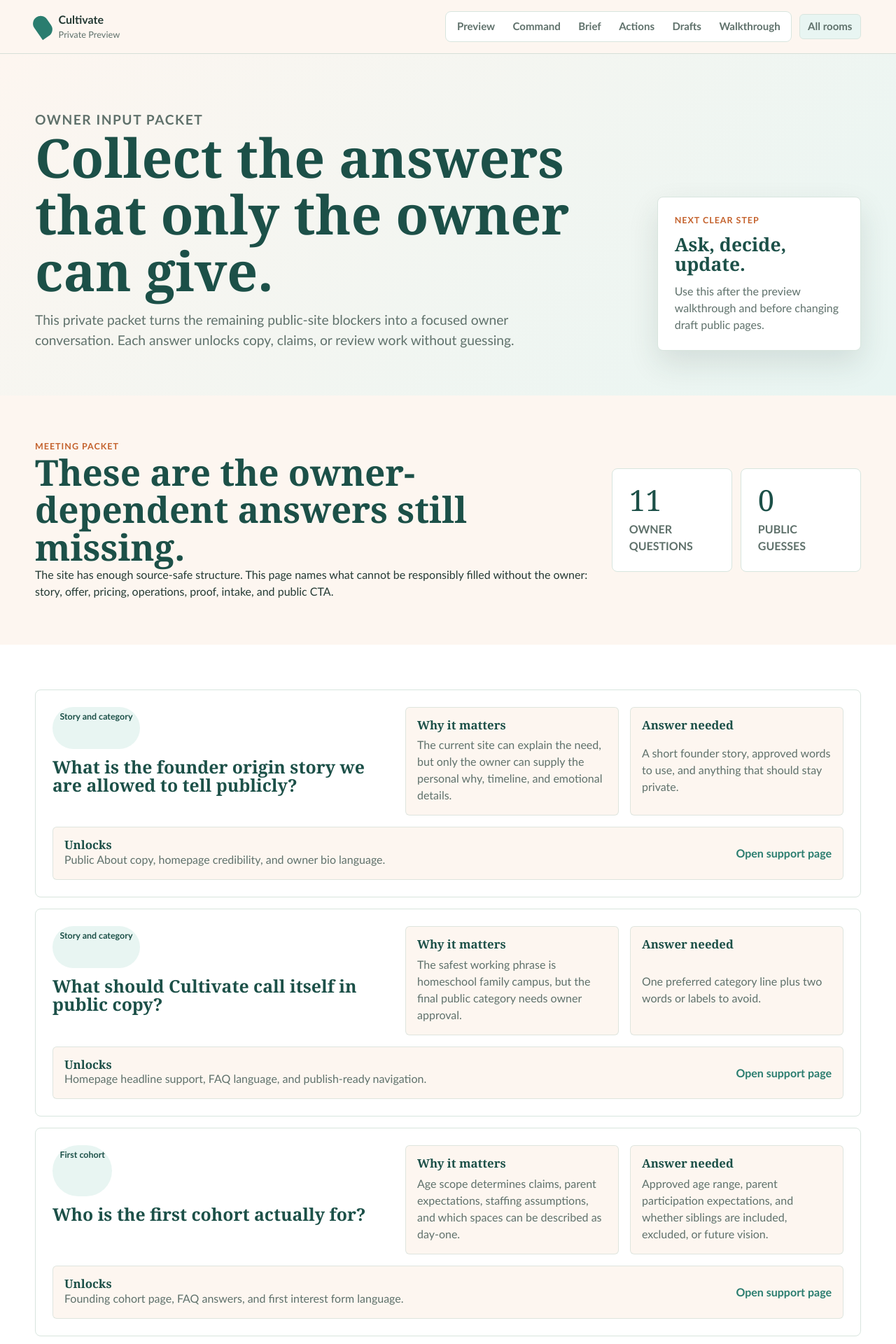
After one commit to Josue-Gimbernard/Cultivate_Web, a Flask app: page /owner-input-packet in a window 1280 px wide. The commit adds this page. Shown: the top 1920 px of the page at 70% size. Run offline with Flask 3, Linux system fonts and the light colour scheme; the visitor is signed in with stand-in values (Sample User, id 1).

Commit message:
Add owner input packet

```diff
--- a/app.py
+++ b/app.py
@@ -148,6 +148,16 @@ class AssumptionItem:
     safe_basis: str
     current_use: str
     owner_needed: str
+
+
+@dataclass(frozen=True)
+class OwnerInputItem:
+    category: str
+    question: str
+    why_it_matters: str
+    answer_shape: str
+    unlocks: str
+    support_route: str
 
 
 @dataclass(frozen=True)
@@ -1010,6 +1020,98 @@ ASSUMPTION_ITEMS = [
 ]
 
 
+OWNER_INPUT_ITEMS = [
+    OwnerInputItem(
+        "Story and category",
+        "What is the founder origin story we are allowed to tell publicly?",
+        "The current site can explain the need, but only the owner can supply the personal why, timeline, and emotional details.",
+        "A short founder story, approved words to use, and anything that should stay private.",
+        "Public About copy, homepage credibility, and owner bio language.",
+        "draft_about",
+    ),
+    OwnerInputItem(
+        "Story and category",
+        "What should Cultivate call itself in public copy?",
+        "The safest working phrase is homeschool family campus, but the final public category needs owner approval.",
+        "One preferred category line plus two words or labels to avoid.",
+        "Homepage headline support, FAQ language, and publish-ready navigation.",
+        "what_cultivate_is",
+    ),
+    OwnerInputItem(
+        "First cohort",
+        "Who is the first cohort actually for?",
+        "Age scope determines claims, parent expectations, staffing assumptions, and which spaces can be described as day-one.",
+        "Approved age range, parent participation expectations, and whether siblings are included, excluded, or future vision.",
+        "Founding cohort page, FAQ answers, and first interest form language.",
+        "founding_cohort",
+    ),
+    OwnerInputItem(
+        "First cohort",
+        "What schedule, term length, location, and capacity are realistic for the first version?",
+        "The site can stay phase-based now, but public copy needs concrete boundaries before families respond.",
+        "Preferred days/times, approximate term length, location stance, and target family or child capacity.",
+        "Draft cohort details, launch roadmap, and owner-ready intake questions.",
+        "cohort_blueprint",
+    ),
+    OwnerInputItem(
+        "Offer and pricing",
+        "What can be said about price, membership, donations, and scholarship support?",
+        "Pricing language affects trust immediately and should not be guessed from the concept docs.",
+        "Approved stance: no pricing yet, estimated range, founder price, application-first, or another model.",
+        "Offer model, homepage calls to action, and public FAQ.",
+        "membership_model",
+    ),
+    OwnerInputItem(
+        "Operations",
+        "Which spaces are actually available in the first version?",
+        "Cultivate has a rich campus vision, but day-one availability must stay narrower than the dream unless confirmed.",
+        "A list of spaces that are available now, future-only, partner-dependent, or intentionally not public.",
+        "Spaces page, homepage proof points, and approval matrix updates.",
+        "spaces",
+    ),
+    OwnerInputItem(
+        "Operations",
+        "How should Sprout Space, childcare, cafe, Foxtail, rentals, and The Wilds be handled publicly?",
+        "These are the highest-risk promise areas because they imply licensing, food service, partnerships, employment, or facilities.",
+        "For each item: public now, private vision, validate later, or remove from public copy.",
+        "FAQ, source evidence, launch readiness, and public page safety.",
+        "launch_readiness",
+    ),
+    OwnerInputItem(
+        "Teen contribution",
+        "What kinds of teen responsibility are approved for public description?",
+        "The teen vision is compelling, but language must avoid accidental employment or childcare-supervision claims.",
+        "Approved examples of teen contribution, supervision boundaries, and words to avoid.",
+        "The Summit copy, FAQ responses, and parent trust language.",
+        "glossary",
+    ),
+    OwnerInputItem(
+        "Intake and privacy",
+        "What information can an interest form collect, and who receives it?",
+        "The current interest page is disabled because real family data needs a clear process before collection.",
+        "Fields to collect, where responses go, follow-up owner, data-retention stance, and privacy wording.",
+        "Enabled interest page, CTA copy, and publish gate clearance.",
+        "founding_family_interest",
+    ),
+    OwnerInputItem(
+        "Trust and proof",
+        "What photos, testimonials, credentials, partners, or local proof can be used?",
+        "The site can be polished without proof, but owner-approved trust assets will make the private preview feel closer to public-ready.",
+        "Approved assets, captions, attribution rules, and items that need permission first.",
+        "Homepage richness, About credibility, and owner presentation polish.",
+        "source_evidence",
+    ),
+    OwnerInputItem(
+        "Public launch",
+        "What call to action should a first public page use?",
+        "Public visitors need a clear next step, but the CTA must match the approved intake and launch readiness.",
+        "Preferred CTA label, destination, contact method, and whether the page is invite-only, interest-only, or application-based.",
+        "Draft homepage, cohort page, FAQ, and Railway test-domain review.",
+        "public_draft_hub",
+    ),
+]
+
+
 PUBLIC_DRAFT_ITEMS = [
     PublicDraftItem(
         "Home",
@@ -1175,6 +1277,13 @@ REVIEW_SURFACES = [
         "You want the next approval conversation to end with specific choices.",
         "Which decisions unlock the next build?",
         "owner_decisions",
+    ),
+    ReviewSurface(
+        "Planning",
+        "Owner Input Packet",
+        "You need the exact questions that turn the private preview into approved public copy.",
+        "What does the owner need to answer next?",
+        "owner_input_packet",
     ),
     ReviewSurface(
         "Safety",
@@ -1403,6 +1512,7 @@ DIRECTORY_NAV = (
             NavItem("Blueprint", "cohort_blueprint"),
             NavItem("Signals", "impact_signals"),
             NavItem("Readiness", "launch_readiness"),
+            NavItem("Input Packet", "owner_input_packet"),
         ),
     ),
     NavSection(
@@ -1839,6 +1949,12 @@ def create_app() -> Flask:
             decisions=DECISIONS,
         )
 
+    @app.get("/owner-input-packet")
+    def owner_input_packet():
+        return render_template(
+            "owner_input_packet.html", input_items=OWNER_INPUT_ITEMS
+        )
+
     @app.get("/owner-walkthrough")
     def owner_walkthrough():
         return render_template("owner_walkthrough.html", slides=WALKTHROUGH_SLIDES)
--- a/static/css/pages/info-support.css
+++ b/static/css/pages/info-support.css
@@ -160,12 +160,117 @@
   text-decoration: none;
 }
 
+.input-summary {
+  align-items: center;
+  display: grid;
+  gap: var(--space-6);
+  grid-template-columns: minmax(0, 1fr) minmax(18rem, 0.45fr);
+}
+
+.input-summary__stats {
+  display: grid;
+  gap: var(--space-3);
+  grid-template-columns: repeat(2, minmax(0, 1fr));
+}
+
+.input-summary__stats article {
+  background: var(--color-white);
+  border: 1px solid var(--color-line);
+  border-radius: var(--radius-md);
+  display: grid;
+  gap: var(--space-2);
+  padding: var(--space-5);
+}
+
+.input-summary__stats span {
+  color: var(--color-teal-900);
+  font-family: var(--font-display);
+  font-size: 2.6rem;
+  line-height: 1;
+}
+
+.input-summary__stats p {
+  color: var(--color-ink-soft);
+  font-weight: 700;
+  text-transform: uppercase;
+}
+
+.owner-input-list {
+  display: grid;
+  gap: var(--space-4);
+}
+
+.owner-input-card {
+  background: var(--color-white);
+  border: 1px solid var(--color-line);
+  border-radius: var(--radius-md);
+  display: grid;
+  gap: var(--space-4);
+  grid-template-columns: minmax(0, 0.8fr) minmax(15rem, 0.5fr) minmax(15rem, 0.5fr);
+  padding: var(--space-5);
+}
+
+.owner-input-card__question {
+  display: grid;
+  gap: var(--space-3);
+}
+
+.owner-input-card__question span {
+  background: var(--color-mint-100);
+  border-radius: 999px;
+  color: var(--color-teal-900);
+  font-size: 0.78rem;
+  font-weight: 700;
+  padding: 0.3rem 0.65rem;
+  width: fit-content;
+}
+
+.owner-input-card h2 {
+  font-size: 1.55rem;
+}
+
+.owner-input-card h3 {
+  font-size: 1.05rem;
+}
+
+.owner-input-card p {
+  color: var(--color-ink-soft);
+}
+
+.owner-input-card > div:not(.owner-input-card__question),
+.owner-input-card footer {
+  background: var(--color-cream-100);
+  border: 1px solid rgba(42, 125, 111, 0.14);
+  border-radius: var(--radius-sm);
+  display: grid;
+  gap: var(--space-2);
+  padding: var(--space-4);
+}
+
+.owner-input-card footer {
+  grid-column: 1 / -1;
+  grid-template-columns: minmax(0, 1fr) auto;
+  align-items: center;
+}
+
+.owner-input-card footer a {
+  color: var(--color-teal-700);
+  font-weight: 700;
+  text-decoration: none;
+}
+
 @media (max-width: 900px) {
   .info-hero,
   .info-close,
+  .input-summary,
+  .owner-input-card,
   .glossary-term,
   .assumption-item,
   .comparison-row {
     grid-template-columns: 1fr;
   }
+
+  .owner-input-card footer {
+    grid-template-columns: 1fr;
+  }
 }
--- /dev/null
+++ b/templates/owner_input_packet.html
@@ -0,0 +1,80 @@
+{% extends "base.html" %}
+{% block title %}Owner Input Packet{% endblock %}
+{% block content %}
+<section class="info-hero">
+  <div>
+    <p class="eyebrow">Owner input packet</p>
+    <h1>Collect the answers that only the owner can give.</h1>
+    <p>This private packet turns the remaining public-site blockers into a focused owner conversation. Each answer unlocks copy, claims, or review work without guessing.</p>
+  </div>
+  <aside class="info-hero__note">
+    <span>Next clear step</span>
+    <strong>Ask, decide, update.</strong>
+    <p>Use this after the preview walkthrough and before changing draft public pages.</p>
+  </aside>
+</section>
+
+<section class="section-band section-band--cream">
+  <div class="section-inner input-summary">
+    <div>
+      <p class="eyebrow">Meeting packet</p>
+      <h2>These are the owner-dependent answers still missing.</h2>
+      <p>The site has enough source-safe structure. This page names what cannot be responsibly filled without the owner: story, offer, pricing, operations, proof, intake, and public CTA.</p>
+    </div>
+    <div class="input-summary__stats" aria-label="Owner input summary">
+      <article>
+        <span>{{ input_items|length }}</span>
+        <p>owner questions</p>
+      </article>
+      <article>
+        <span>0</span>
+        <p>public guesses</p>
+      </article>
+    </div>
+  </div>
+</section>
+
+<section class="section-band">
+  <div class="section-inner owner-input-list">
+    {% for item in input_items %}
+    <article class="owner-input-card">
+      <div class="owner-input-card__question">
+        <span>{{ item.category }}</span>
+        <h2>{{ item.question }}</h2>
+      </div>
+      <div>
+        <h3>Why it matters</h3>
+        <p>{{ item.why_it_matters }}</p>
+      </div>
+      <div>
+        <h3>Answer needed</h3>
+        <p>{{ item.answer_shape }}</p>
+      </div>
+      <footer>
+        <div>
+          <h3>Unlocks</h3>
+          <p>{{ item.unlocks }}</p>
+        </div>
+        <a href="{{ url_for(item.support_route) }}">Open support page</a>
+      </footer>
+    </article>
+    {% endfor %}
+  </div>
+</section>
+
+<section class="section-band section-band--cream">
+  <div class="section-inner info-close">
+    <div>
+      <p class="eyebrow">After the owner answers</p>
+      <h2>Update approvals before public drafts.</h2>
+      <p>Owner answers should first update the approval matrix, assumptions review, and draft pages. Only then should the public homepage, cohort page, FAQ, or interest form move closer to publication.</p>
+    </div>
+    <div class="info-close__links">
+      <a href="{{ url_for('approval_matrix') }}">Approval Matrix</a>
+      <a href="{{ url_for('assumptions_review') }}">Assumptions Review</a>
+      <a href="{{ url_for('public_draft_hub') }}">Public Draft Hub</a>
+      <a href="{{ url_for('next_actions') }}">Next Actions</a>
+    </div>
+  </div>
+</section>
+{% endblock %}
```
Also changed, not shown: memory/02-site-strategy.md (+7 -0 lines), memory/04-route-architecture.md (+2 -0 lines), memory/05-owner-preview-rules.md (+1 -0 lines), tests/test_routes.py (+15 -0 lines), README.md.
